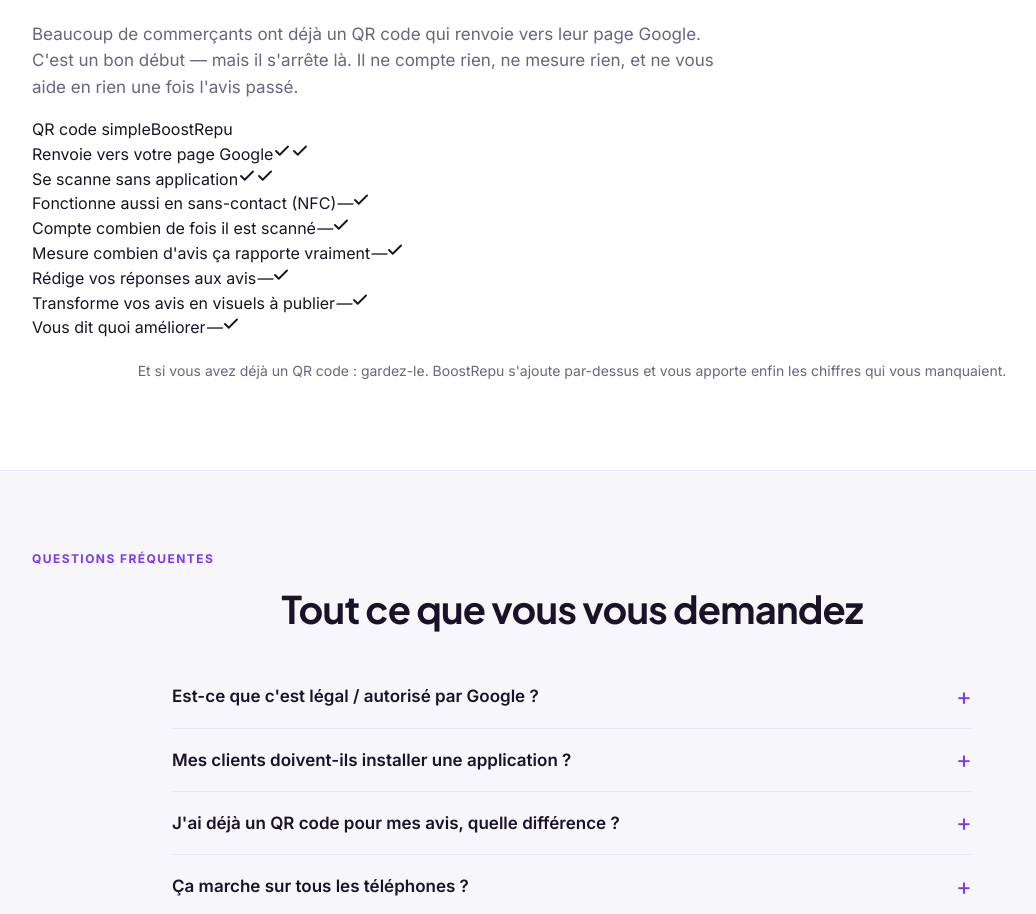
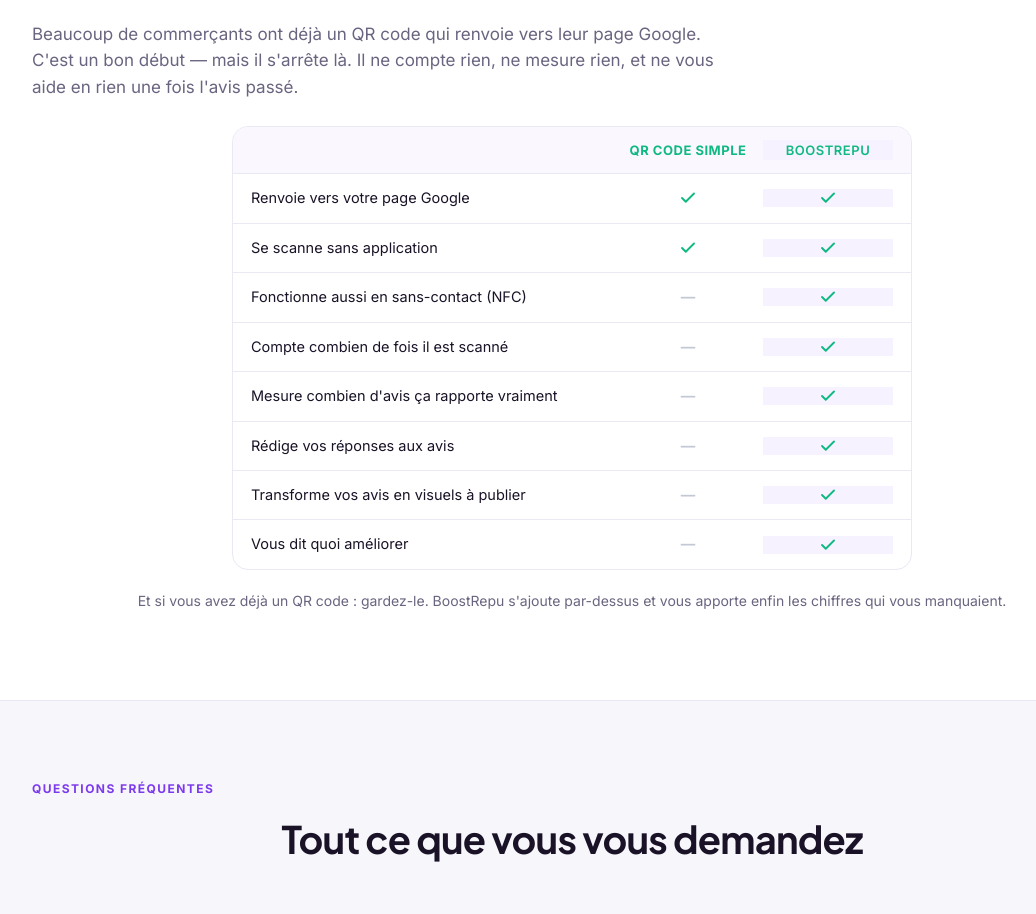
Before and after one commit to Malcolm1508/avisboost, a Next.js app: page / in a window 1280 px wide. Shown: the part 4246-5160 px from the top of the page, without its empty margins (68-1104 px from the left). Built offline with nearby package versions, Linux system fonts and the light colour scheme.

Commit message:
Add modal and comparison styles to globals.css

```diff
--- a/app/globals.css
+++ b/app/globals.css
@@ -513,3 +513,29 @@ a{color:var(--brand-strong)}
 .lp-footer a{color:#d8cbf3}
 .lp-footer a:hover{color:#fff}
 .lp-footer-contact p{margin:4px 0}
+/* ===== BOX CONTACT (landing) ===== */
+.lp-modal-overlay{position:fixed;inset:0;z-index:200;background:rgba(15,16,36,.6);backdrop-filter:blur(4px);display:flex;align-items:center;justify-content:center;padding:20px;animation:lpfade .18s ease}
+@keyframes lpfade{from{opacity:0}to{opacity:1}}
+.lp-modal{position:relative;background:#fff;border-radius:20px;padding:30px 26px;max-width:400px;width:100%;box-shadow:0 30px 80px -20px rgba(0,0,0,.5);animation:lppop .2s cubic-bezier(.2,.7,.2,1)}
+@keyframes lppop{from{transform:translateY(12px) scale(.98);opacity:0}to{transform:none;opacity:1}}
+.lp-modal-close{position:absolute;top:14px;right:16px;border:0;background:none;font-size:28px;line-height:1;color:#9aa;cursor:pointer}
+.lp-modal-t{font-weight:800;font-size:22px;margin:16px 0 6px;color:#16172a}
+.lp-modal-p{color:#6b6f8c;font-size:15px;margin:0 0 18px}
+.lp-modal-row{display:flex;align-items:center;gap:14px;padding:14px 16px;border:1.5px solid #e8e9f3;border-radius:13px;text-decoration:none;color:#16172a;margin-top:10px;transition:border-color .15s,background .15s}
+.lp-modal-row:hover{border-color:#7c3aed;background:#faf7ff}
+.lp-modal-row svg{color:#7c3aed;flex-shrink:0}
+.lp-modal-row span{display:flex;flex-direction:column}
+.lp-modal-row b{font-size:16px}
+.lp-modal-row small{color:#6b6f8c;font-size:12.5px}
+
+/* ===== COMPARATIF QR ===== */
+.lp-compare{max-width:680px;margin:26px auto 0;border:1px solid #e8e9f3;border-radius:16px;overflow:hidden;background:#fff}
+.lp-compare-row{display:grid;grid-template-columns:1fr 130px 130px;align-items:center;padding:13px 18px;border-top:1px solid #e8e9f3;font-size:14.5px;gap:10px}
+.lp-compare-row:first-child{border-top:0}
+.lp-compare-head{background:#faf7ff;font-weight:700;font-size:13px;text-transform:uppercase;letter-spacing:.04em;color:#6b6f8c}
+.lp-compare-head span{text-align:center}
+.lp-compare-head span:first-child{text-align:left}
+.lp-compare-row span:nth-child(2),.lp-compare-row span:nth-child(3){display:flex;justify-content:center;color:#10b981}
+.lp-compare-us{background:#f6f2ff;font-weight:600}
+.lp-compare-row .lp-x{color:#c4c7d4;font-style:normal;font-weight:700}
+@media(max-width:560px){.lp-compare-row{grid-template-columns:1fr 60px 70px;padding:12px;font-size:13px}}
```
